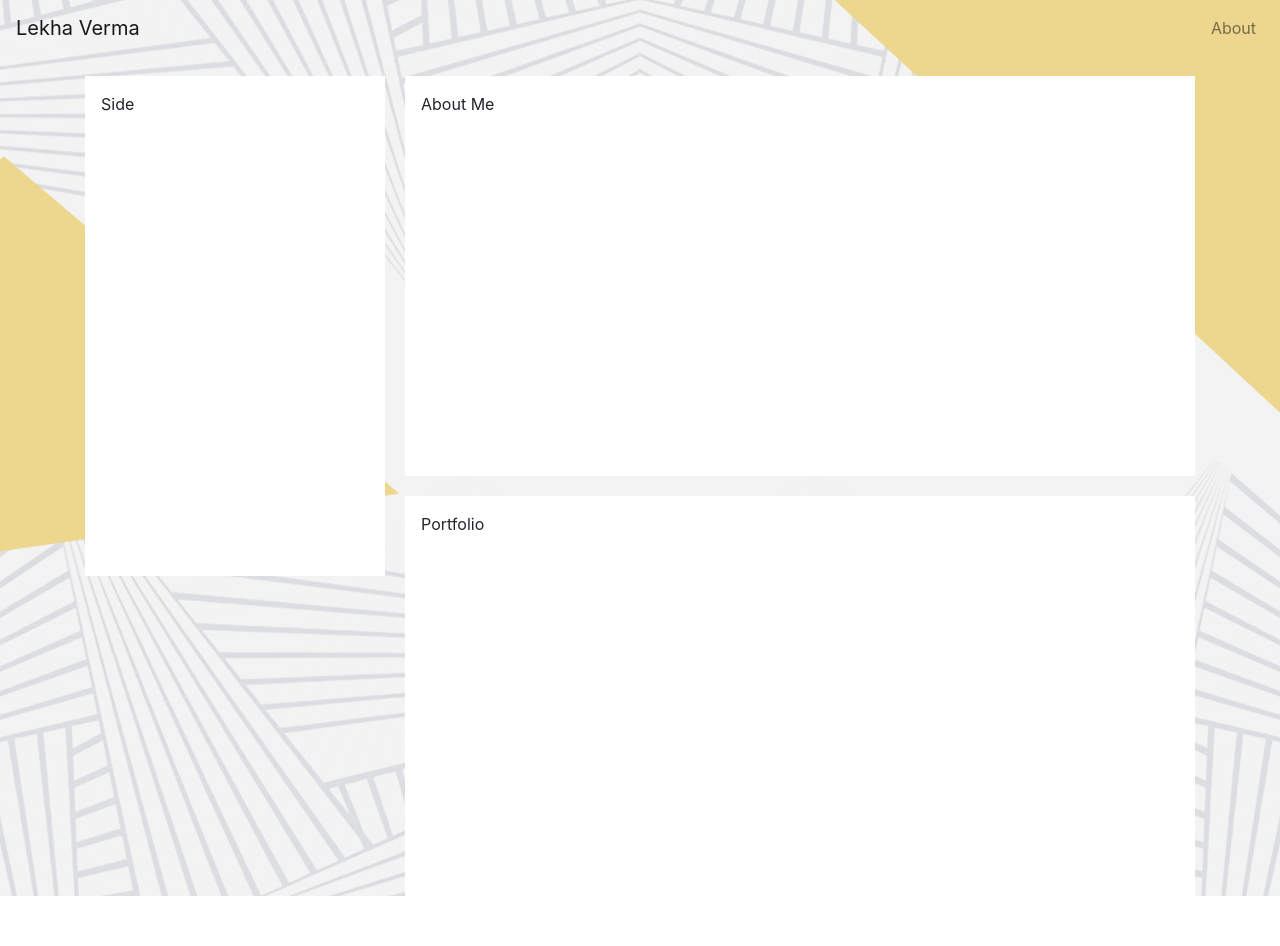
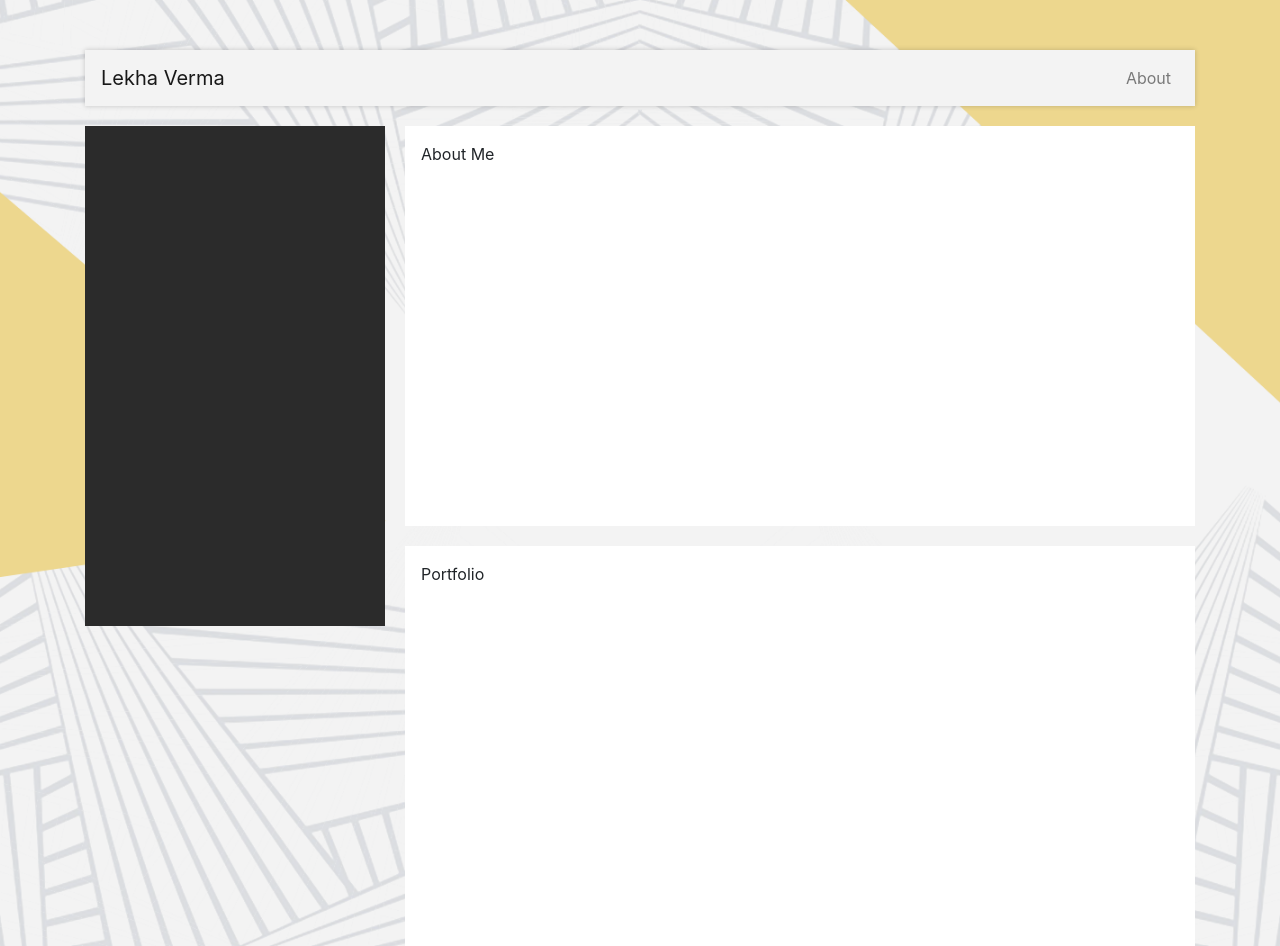
Before and after one commit to phoenixSaket/lekhaverma, a React (Create React App) app: page / in a window 1280 px wide. Before the commit the page ends 896 px from the top, so only its background shows below. Built offline with nearby package versions, Linux system fonts and the light colour scheme.

Commit message:
first build

```diff
--- a/public/index.html
+++ b/public/index.html
@@ -7,7 +7,7 @@
     <meta name="theme-color" content="#000000" />
     <meta
       name="description"
-      content="Web site created using create-react-app"
+      content="Lekha Verma's Homepage / Digital Resume"
     />
     <link rel="apple-touch-icon" href="%PUBLIC_URL%/logo192.png" />
     <!--
@@ -24,7 +24,7 @@
       work correctly both with client-side routing and a non-root public URL.
       Learn how to configure a non-root public URL by running `npm run build`.
     -->
-    <title>React App</title>
+    <title>Lekha Verma</title>
   </head>
   <body>
     <noscript>You need to enable JavaScript to run this app.</noscript>
--- a/src/App.css
+++ b/src/App.css
@@ -9,6 +9,26 @@
   /* height: 720px; */
 }
 
+.navbar {
+  /* padding-left: 10px !important;
+  padding-right: 2px !important;
+  padding-bottom: 5px !important;
+  padding-top: 5px !important; */
+  background-color: #f3f3f3 !important;
+  position: sticky !important;
+  top: 0;
+  width: inherit;
+  /* max-width: 1110px; */
+}
+
+.dark-bg {
+  background-color: #2B2B2B;
+}
+
+.shadows {
+  box-shadow: 0px 0px 5px rgba(0, 0, 0, 0.2);
+}
+
 .white-bg {
   background-color: white;
 }
@@ -16,6 +36,7 @@
 .mainContainer {
   display: flex;
   flex-direction: column;
+  padding-top: 50px;
 }
 
 .mainContainer-inner {
--- a/src/App.js
+++ b/src/App.js
@@ -1,12 +1,19 @@
 import React from 'react';
 import './App.css';
 import { Container, Navbar, Nav } from 'react-bootstrap';
+import Side from './Components/Side';
 
 function App() {
   return (
     <div className="App">
-      <Navbar bg="transparent" expand="lg">
+      <Container  className="mainContainer" size="xl">
+        <Navbar expand="sm" className="shadows">
           <Navbar.Brand>
+            {/* <img
+              alt="Logo"
+              src={require("./Images/lekhaAvatar.png")}
+              style={{ width: '40x', height: '40px', marginRight: '10px', borderRadius: "0%" }}
+            /> */}
             Lekha Verma
           </Navbar.Brand>
           <Navbar.Toggle aria-controls="top-navbar" />
@@ -18,10 +25,9 @@ function App() {
             </Nav>
           </Navbar.Collapse>
         </Navbar>
-      <Container className="mainContainer" size="xl">
         <div className="mainContainer-inner">
-          <div className="side white-bg">
-            Side
+          <div className="side dark-bg">
+            <Side />
         </div>
           <div className="right-side">
             <div className="aboutMe cardCustom white-bg">
--- /dev/null
+++ b/src/Components/Side.css
@@ -0,0 +1,4 @@
+.main-side-container {
+    display: flex;
+    flex-direction: column;
+}
--- /dev/null
+++ b/src/Components/Side.js
@@ -0,0 +1,12 @@
+import React from 'react';
+import "./Side.css";
+
+function Side() {
+  return (
+    <div className="main-side-container">
+
+    </div>
+  );
+}
+
+export default Side;
```
Also changed, not shown: src/Images/lekhaAvatar.png (added), src/Images/logo.png (added). Lines whose indentation alone changed are shown as unchanged.
